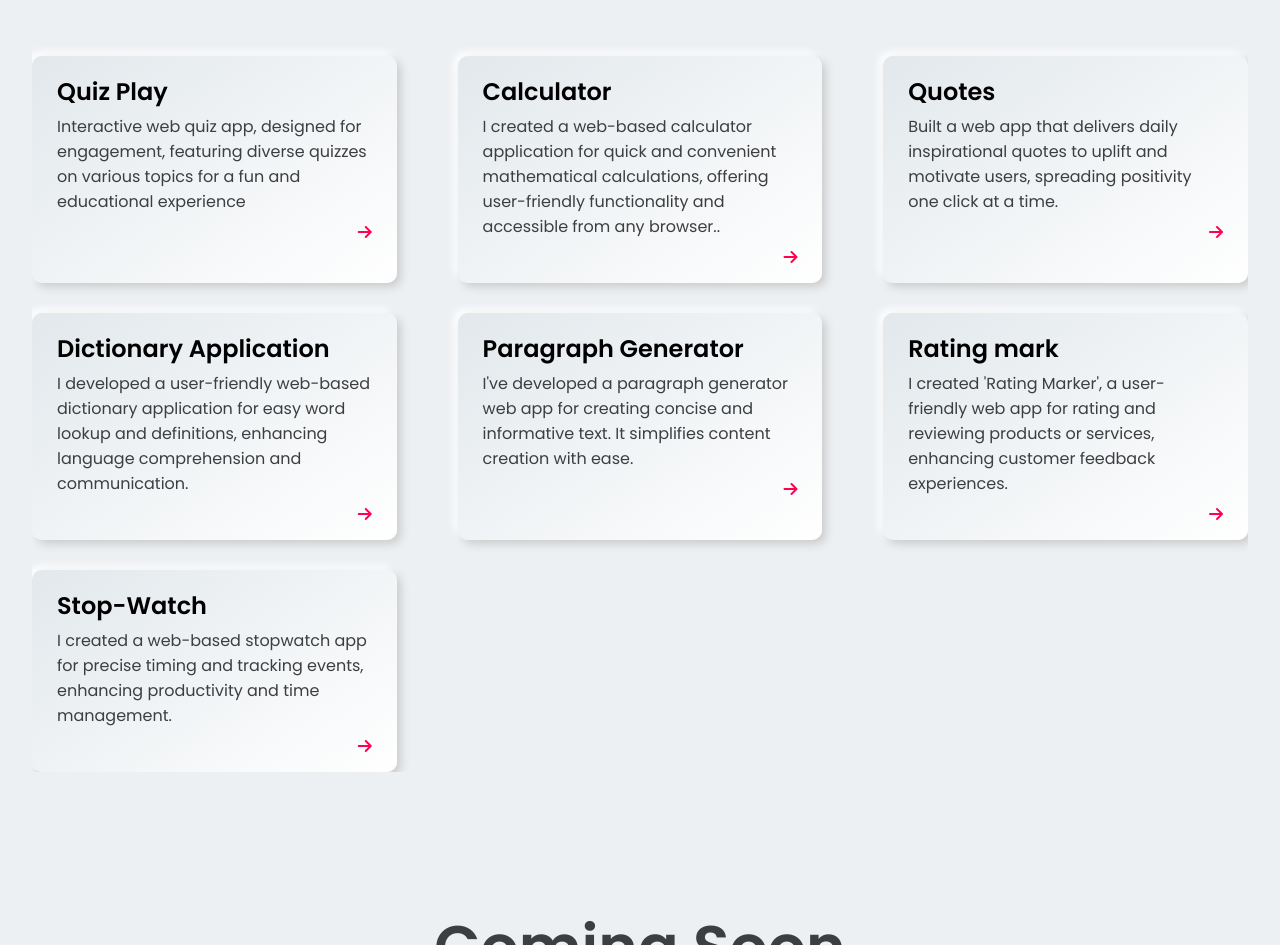
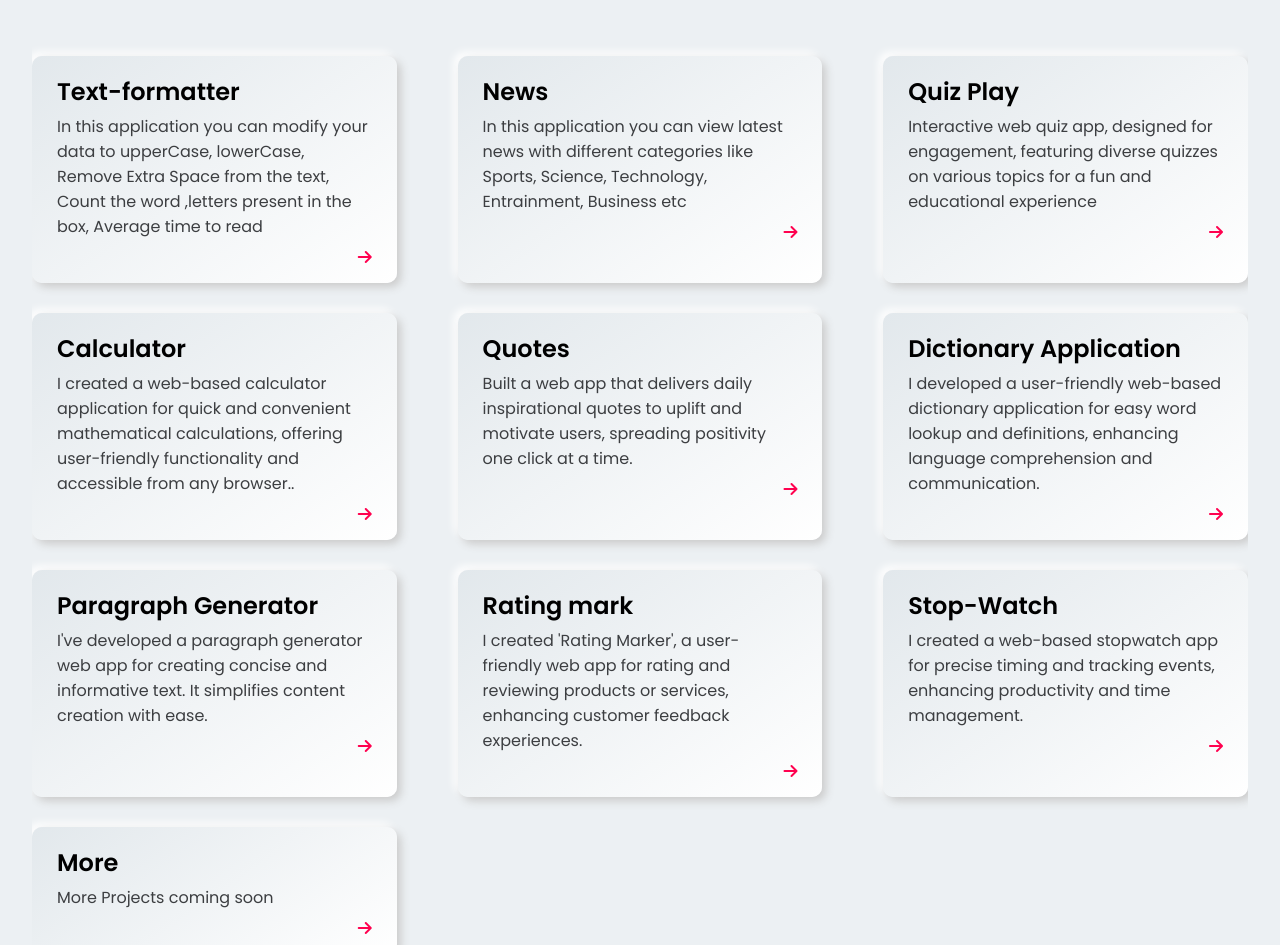
Before and after one commit to shivamgupta002/MyPortfolio, a React (Create React App) app: page / in a window 1280 px wide. Shown: the part 3127-4072 px from the top of the page. Built offline with nearby package versions, Linux system fonts and the light colour scheme.

Commit message:
Add Project

```diff
--- a/src/components/Project/Project_Card.js
+++ b/src/components/Project/Project_Card.js
@@ -4,7 +4,6 @@ const Project_Card = (props) => {
   return (
     <>
       <a href={props.link} target="_blank" rel="noreferrer" className="box btn_shadow">
-          {/* <img src={props.image} alt="img" className="features_card_img" /> */}
           <h2>{props.title}</h2>
           <p className="features_card_p">{props.desc}</p>
           <a href={props.link}>
--- a/src/components/Project/Project_data.js
+++ b/src/components/Project/Project_data.js
@@ -1,60 +1,65 @@
-import img1 from "../Image/coding.png";
-import img2 from "../Image/web_development.png";
-import img3 from "../Image/frontend.png";
-import img4 from "../Image/chat.png";
-import img5 from "../Image/backend.png";
-import img6 from "../Image/starategy.png";
 const data = [
   {
     id: 1,
-    image: img1,
+    link: "https://s-textformatter.netlify.app/",
+    title: "Text-formatter",
+    desc: "In this application you can modify your data to upperCase, lowerCase, Remove Extra Space from the text, Count the word ,letters present in the box, Average time to read",
+  },
+  {
+    id: 2,
+    link: "https://github.com/shivamgupta002/News",
+    title: "News",
+    desc: "In this application you can view latest news with different categories like Sports, Science, Technology, Entrainment, Business etc",
+  },
+  {
+    id: 5,
     link: "https://s-quiz.netlify.app/",
     title: "Quiz Play",
     desc: "Interactive web quiz app, designed for engagement, featuring diverse quizzes on various topics for a fun and educational experience",
   },
 
   {
-    id: 2,
-    image: img2,
+    id: 6,
     link: "https://shivamcalcii.netlify.app/",
     title: "Calculator",
     desc: "I created a web-based calculator application for quick and convenient mathematical calculations, offering user-friendly functionality and accessible from any browser..",
   },
   {
-    id: 3,
-    image: img2,
+    id: 7,
     link: "https://shivamquote.netlify.app/",
     title: "Quotes",
     desc: "Built a web app that delivers daily inspirational quotes to uplift and motivate users, spreading positivity one click at a time.",
   },
 
   {
-    id: 4,
-    image: img3,
+    id: 8,
     link: "https://s-dictionary.netlify.app/",
     title: "Dictionary Application",
     desc: "I developed a user-friendly web-based dictionary application for easy word lookup and definitions, enhancing language comprehension and communication.",
   },
   {
-    id: 5,
-    image: img4,
+    id: 9,
     link: "https://s-paragraphgenerator.netlify.app/",
     title: "Paragraph Generator",
     desc: "I've developed a paragraph generator web app for creating concise and informative text. It simplifies content creation with ease.",
   },
   {
-    id: 6,
-    image: img5,
+    id: 10,
     link: "https://s-emojislider.netlify.app/",
     title: "Rating mark",
     desc: "I created 'Rating Marker', a user-friendly web app for rating and reviewing products or services, enhancing customer feedback experiences.",
   },
   {
-    id: 7,
-    image: img6,
+    id: 11,
     link: "https://s-stopwatch.netlify.app/",
     title: "Stop-Watch",
     desc: "I created a web-based stopwatch app for precise timing and tracking events, enhancing productivity and time management.",
   },
+  {
+    id: 12,
+    link: "https://github.com/shivamgupta002/",
+    title: "More",
+    desc: "More Projects coming soon",
+  },
 ];
 export default data;
```
